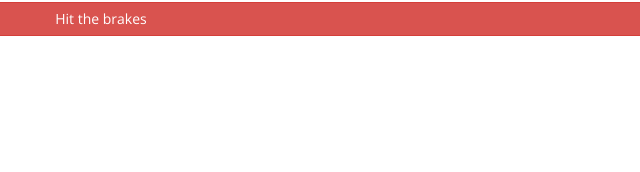
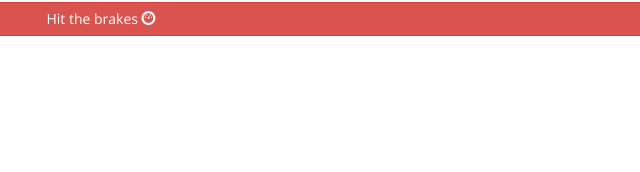
Before and after one commit to fotisz/DelayPropagation, a plain HTML site: page minimal.html in a window 1280 px wide. Shown: the part 613-785 px from the top of the page, 554-1194 px from the left. Drawn offline with nearby package versions, Linux system fonts and the light colour scheme; animation ran at ten frames a second.

Commit message:
Update minimal.html

```diff
--- a/minimal.html
+++ b/minimal.html
@@ -22,8 +22,7 @@
 			<button id="reset" class="btn btn-m btn-default">
 				<span class="glyphicon glyphicon-info-sign" aria-hidden="true"></span>
 			</button>
-    			<button id="reset" class="btn btn-m btn-default">
-				Deceleration <span class="label label-danger">Braking</span></button>
+    			<button id="reset" class="btn btn-m btn-default">Deceleration <span class="label label-danger">Braking</span></button>
     			<button id="reset" class="btn btn-m btn-default">Acceleration <span class="label label-success">Speeding up</span></button>
     			<button id="reset" class="btn btn-m btn-default">
 				<span class="glyphicon glyphicon-sort-by-attributes-alt" aria-hidden="true"></span>
@@ -47,7 +46,9 @@
 	</div>
    </div>
    <div class="container">
-    <button id="slow" class="btn btn-m btn-danger btn-block">Hit the brakes</button>
+    	<button id="slow" class="btn btn-m btn-danger btn-block">
+	    Hit the brakes <span class="glyphicon glyphicon-dashboard" aria-hidden="true"></span>
+	</button>
    </div>
    <div class="chart">
       <div id="velocity"></div>
```
